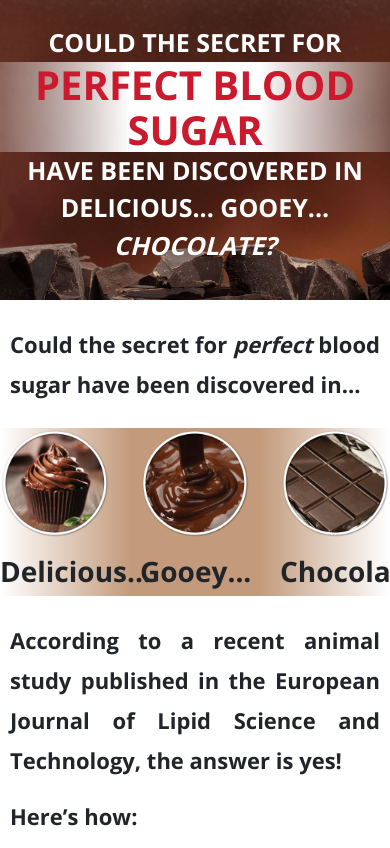
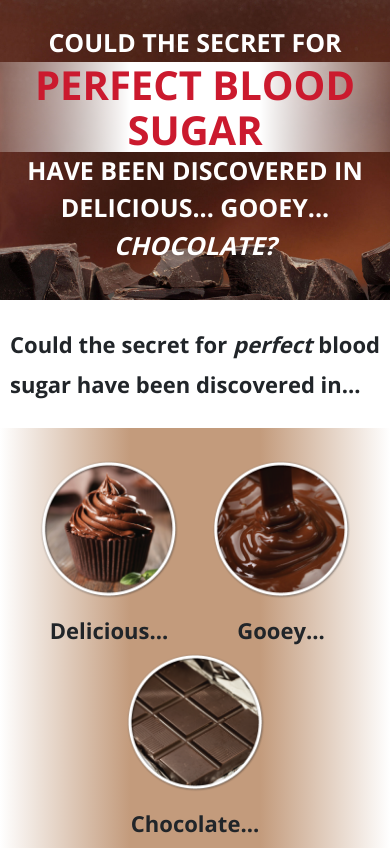
Before and after one commit to dfoster29/agora-exercise, a plain HTML site: page index.html in a window 390 px wide. Shown: the top 848 px of the page. Drawn offline with nearby package versions, Linux system fonts and the light colour scheme.

Commit message:
fixed chocolate images and man sitting text

```diff
--- a/assets/css/style.css
+++ b/assets/css/style.css
@@ -39,6 +39,7 @@ p {
 .chocolate-images {
   background-image: linear-gradient(to right, rgba(195,155,124, 0), rgba(195,155,124,1),
    rgba(195,155,124, 1), rgba(195,155,124, 0));
+   padding: 30px;
 }
 
 h3 {
@@ -54,7 +55,8 @@ h3 {
   position: relative;
 }
 
-.shadowed-text {
+.shadowed-text,
+.small-shadowed-text {
   text-shadow: 2px 2px gray;
 }
 
@@ -204,6 +206,17 @@ a {
     margin: auto;
     padding: none;
   }
+  .chocolate-label {
+    font-size: 22px;
+  }
+  .shadowed-text {
+    font-size: 28px;
+    line-height: 33px;
+  }
+  .small-shadowed-text {
+    font-size: 22px;
+    line-height: 27px;
+  }
 }
 /* font-family: 'Open Sans Condensed', sans-serif;
 font-family: 'Open Sans', sans-serif; */
--- a/index.html
+++ b/index.html
@@ -43,32 +43,32 @@
       </p>
 
       <div class="chocolate-images">
-        <div class="row text-center">
-          <div class="col-md-4 col-4">
+        <div class="row justify-content-md-center justify-content-center px-2">
+          <div class="col-md-4 col-6">
             <img
               class="img-fluid mb-3"
               src="./assets/images/DeliciousImg_2.png"
               alt="cupcake"
             />
-            <h3>Delicious...</h3>
+            <h3 class="chocolate-label text-center">Delicious...</h3>
           </div>
 
-          <div class="col-md-4 col-4">
+          <div class="col-md-4 col-6">
             <img
               class="img-fluid mb-3"
               src="./assets/images/GooeyImg_3.png"
               alt="fudge"
             />
-            <h3>Gooey...</h3>
+            <h3 class="chocolate-label text-center">Gooey...</h3>
           </div>
 
-          <div class="col-md-4 col-4">
+          <div class="col-md-4 col-6 ">
             <img
               class="img-fluid mb-3"
               src="./assets/images/ChocolateImg_4.png"
               alt="chocolate bar"
             />
-            <h3>Chocolate...</h3>
+            <h3 class="chocolate-label text-center">Chocolate...</h3>
           </div>
         </div>
       </div>
@@ -114,7 +114,7 @@
           You can have PERFECT blood sugar,<br />
           every time you check…
         </h1>
-        <p class="text-white shadowed-text">
+        <p class="text-white small-shadowed-text">
           You’ll marvel at your steady, low, natural insulin levels…
         </p>
       </div>
```
